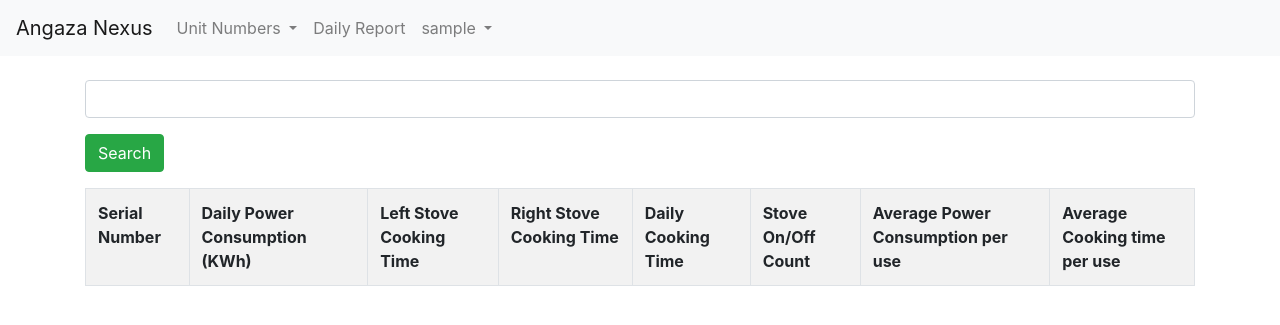
After one commit to trk9001/ecook-angaza, a Django app: page /reports/ in a window 1280 px wide. The commit adds this page. Shown: the top 325 px of the page. Run offline with Django 3.2, Linux system fonts and the light colour scheme; the visitor is signed in with stand-in values (Sample User, id 1); lists and menus that the app fills with data are empty; some libraries are stand-ins or nearby versions.

Commit message:
Report WIP

```diff
--- a/cron.py
+++ b/cron.py
@@ -63,6 +63,11 @@
         from_when_dt='{}T00:00:00+00:00'.format(str(from_date)),
         to_when_dt='{}T00:00:00+00:00'.format(str(today))
     )
+    # get_usage_data(
+    #     unit_number=unit_number['unit_number'],
+    #     from_when_dt='{}T00:00:00+00:00'.format('2020-12-18'),
+    #     to_when_dt='{}T00:00:00+00:00'.format('2020-12-19')
+    # )
 
 cursor = db.cursor()
 cursor.executemany(
--- /dev/null
+++ b/reports/templates/reports/reports/reports.html
@@ -0,0 +1,65 @@
+{% extends 'layout.html' %}
+{% load filters %}
+
+{% block title %}Reports{% endblock title %}
+{% block style %}
+    <link rel="stylesheet" type="text/css" href="https://cdn.jsdelivr.net/npm/daterangepicker/daterangepicker.css" />
+{% endblock style %}
+
+{% block body %}
+    <div class="row">
+        <div class="col-md-12">
+            <form method="get">
+                <div class="form-group">
+                    <input type="text" name="daterange" id="daterange" class="form-control">
+                </div>
+
+                <div class="form-group">
+                    <button type="submit" class="btn btn-success">Search</button>
+                </div>
+            </form>
+        </div>
+    </div>
+
+    <div class="table-responsive">
+        <table class="table table-striped table-bordered table-hover">
+            <tr>
+                <th>Serial Number</th>
+                <th>Daily Power Consumption (KWh)</th>
+                <th>Left Stove Cooking Time</th>
+                <th>Right Stove Cooking Time</th>
+                <th>Daily Cooking Time</th>
+                <th>Stove On/Off Count</th>
+                <th>Average Power Consumption per use</th>
+                <th>Average Cooking time per use</th>
+            </tr>
+
+            {% for item in data %}
+                <tr>
+                    <td>{{ item.serial_number }}</td>
+                    <td>{{ item.daily_power_consumption }}</td>
+                    <td>{{ item.left_stove_cooktime }}</td>
+                    <td>{{ item.right_stove_cooktime }}</td>
+                    <td>{{ item.daily_cooking_time }}</td>
+                    <td>{{ item.stove_on_off_count }}</td>
+                    <td>{{ item.average_power_consumption_per_use }}</td>
+                    <td>{{ item.average_cooking_time_per_use }}</td>
+                </tr>
+            {% endfor %}
+        </table>
+    </div>
+{% endblock body %}
+
+{% block script %}
+    <script type="text/javascript" src="https://cdn.jsdelivr.net/momentjs/latest/moment.min.js"></script>
+    <script type="text/javascript" src="https://cdn.jsdelivr.net/npm/daterangepicker/daterangepicker.min.js"></script>
+    <script>
+        $(function() {
+            $('input[name="daterange"]').daterangepicker({
+                opens: 'left'
+            }, function(start, end, label) {
+                console.log("A new date selection was made: " + start.format('YYYY-MM-DD') + ' to ' + end.format('YYYY-MM-DD'));
+            });
+        });
+    </script>
+{% endblock script %}
--- a/reports/urls.py
+++ b/reports/urls.py
@@ -7,7 +7,7 @@
     path('login/', LoginView.as_view(), name='login'),
     path('logout/', LogoutView.as_view(), name='logout'),
     path('', DashboardView.as_view(), name='dashboard'),
-    path('daily/', DailyReportView.as_view(), name='daily'),
+    path('reports/', ReportsView.as_view(), name='reports'),
     path('unit-numbers/', UnitNumberListView.as_view(), name='unit_numbers_list'),
     path('unit-numbers/create/', UnitNumberCreateView.as_view(), name='unit_numbers_create'),
     path('unit-numbers/<unit_number>/update/', UnitNumberUpdateView.as_view(), name='unit_numbers_update'),
--- a/reports/views/reports.py
+++ b/reports/views/reports.py
@@ -1,7 +1,8 @@
-import datetime
+import datetime, math
 from django.views.generic import TemplateView
 from django.contrib.auth.mixins import LoginRequiredMixin
-from angaza import Angaza
+from django.db.models import Sum
+from reports.models import UsageData
 
 
 TYPES = {
@@ -26,65 +27,52 @@
     template_name = 'reports/dashboard.html'
 
 
-class DailyReportView(LoginRequiredMixin, TemplateView):
-    template_name = 'reports/daily.html'
+class ReportsView(LoginRequiredMixin, TemplateView):
+    template_name = 'reports/reports/reports.html'
 
     def get_context_data(self, **kwargs):
+        done_unit_numbers = []
+        report_data = []
         context = super().get_context_data(**kwargs)
-        angaza = Angaza()
-        angaza.set_auth(username='atec_iot', password='U*p9fJi31$$X')
-        today = datetime.date.today()
-        delta = datetime.timedelta(days=1)
-        from_date = today - delta
-        # data = angaza.get_usage_data(
-        #     unit_number=74878232,
-        #     from_when_dt='{}T00:00:00+00:00'.format(str(from_date)),
-        #     to_when_dt='{}T00:00:00+00:00'.format(str(today))
-        # )
-        data = angaza.get_usage_data(
-            unit_number=74878232,
-            from_when_dt='2020-08-20T00:00:00+00:00',
-            to_when_dt='2020-08-21T00:00:00+00:00'
-        )
-        temp_report_data = []
-        report_data = {}
+        request = self.request
 
-        for item in data['samples']:
-            value = 0.0
-            count = 0
+        if 'daterange' in request.GET:
+            daterange = request.GET['daterange']
+            daterange_splitted = daterange.split(' - ')
+            from_date = daterange_splitted[0]
+            from_date = datetime.datetime.strptime(from_date, '%m/%d/%Y')
+            to_date = daterange_splitted[1]
+            to_date = datetime.datetime.strptime(to_date, '%m/%d/%Y')
 
-            for jitem in data['samples']:
-                if item['type'] == jitem['type']:
-                    if jitem['type'] == 219:
-                        value = jitem['value']
-                    else:
-                        value += jitem['value']
-                    count += 1
+            data = UsageData.objects.filter(when_datetime__gte=from_date, when_datetime__lte=to_date).values(
+                'unit_number',
+                'data_type',
+                'when_datetime__date'
+            ).annotate(Sum('data_value'))
 
-            temp_data = list(
-                filter(
-                    lambda x: x['type'] == item['type'],
-                    temp_report_data
-                )
-            )
+            # print(data)
 
-            if len(temp_data) == 0:
-                temp_report_data.append({
-                    'type': item['type'],
-                    'value': value,
-                    'count': count
-                })
+            for item in data:
+                if item['unit_number'] not in done_unit_numbers:
+                    jitem_data = {
+                        'unit_number': item['unit_number']
+                    }
+                    done_unit_numbers.append(item['unit_number'])
 
-                report_data[TYPES[str(item['type'])]] = value
+                    for jitem in data:
+                        if item['unit_number'] ==  jitem['unit_number']:
+                            jitem_data[TYPES[jitem['data_type']]] = jitem['data_value__sum']
 
-        import math
-        report_data['daily_cooking_time'] = report_data['left_stove_cooktime'] + report_data['right_stove_cooktime']
-        report_data['daily_cooking_time'] = math.ceil(report_data['daily_cooking_time'] * 100) / 100.0
-        report_data['average_power_consumption_per_use'] = report_data['daily_power_consumption'] / report_data['stove_on_off_count']
-        report_data['average_power_consumption_per_use'] = math.ceil(report_data['average_power_consumption_per_use'] * 100) / 100.0
-        report_data['average_cooking_time_per_use'] = report_data['daily_cooking_time'] / report_data['stove_on_off_count']
-        report_data['average_cooking_time_per_use'] = math.ceil(report_data['average_cooking_time_per_use'] * 100) / 100.0
+                    jitem_data['serial_number'] = item['unit_number']
+                    jitem_data['daily_cooking_time'] = jitem_data['left_stove_cooktime'] + jitem_data['right_stove_cooktime']
+                    jitem_data['daily_cooking_time'] = math.ceil(jitem_data['daily_cooking_time'] * 100) / 100.0
+                    jitem_data['average_power_consumption_per_use'] = jitem_data['daily_power_consumption'] / jitem_data['stove_on_off_count']
+                    jitem_data['average_power_consumption_per_use'] = math.ceil(jitem_data['average_power_consumption_per_use'] * 100) / 100.0
+                    jitem_data['average_cooking_time_per_use'] = jitem_data['daily_cooking_time'] / jitem_data['stove_on_off_count']
+                    jitem_data['average_cooking_time_per_use'] = math.ceil(jitem_data['average_cooking_time_per_use'] * 100) / 100.0
 
-        context['data'] = [report_data]
+                    report_data.append(jitem_data)
+
+            context['data'] = report_data
 
         return context
--- a/templates/layout.html
+++ b/templates/layout.html
@@ -29,7 +29,7 @@
                     </li>
 
                     <li class="nav-item">
-                        <a class="nav-link" href="{% url 'reports:daily' %}">Daily Report</a>
+                        <a class="nav-link" href="{% url 'reports:reports' %}">Daily Report</a>
                     </li>
 
                     <li class="nav-item dropdown">
```
Also changed, not shown: reports/models.py (+16 -15 lines).
